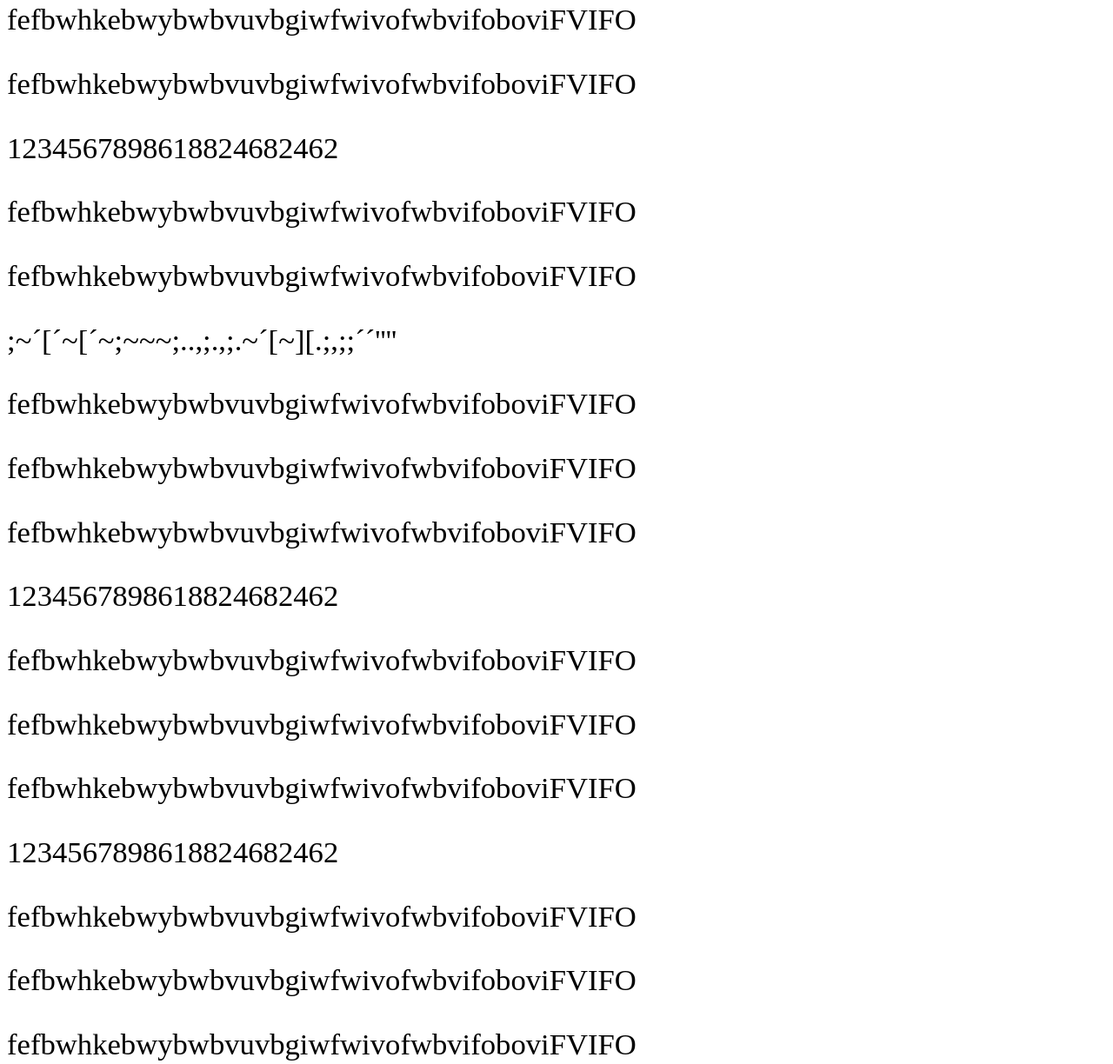
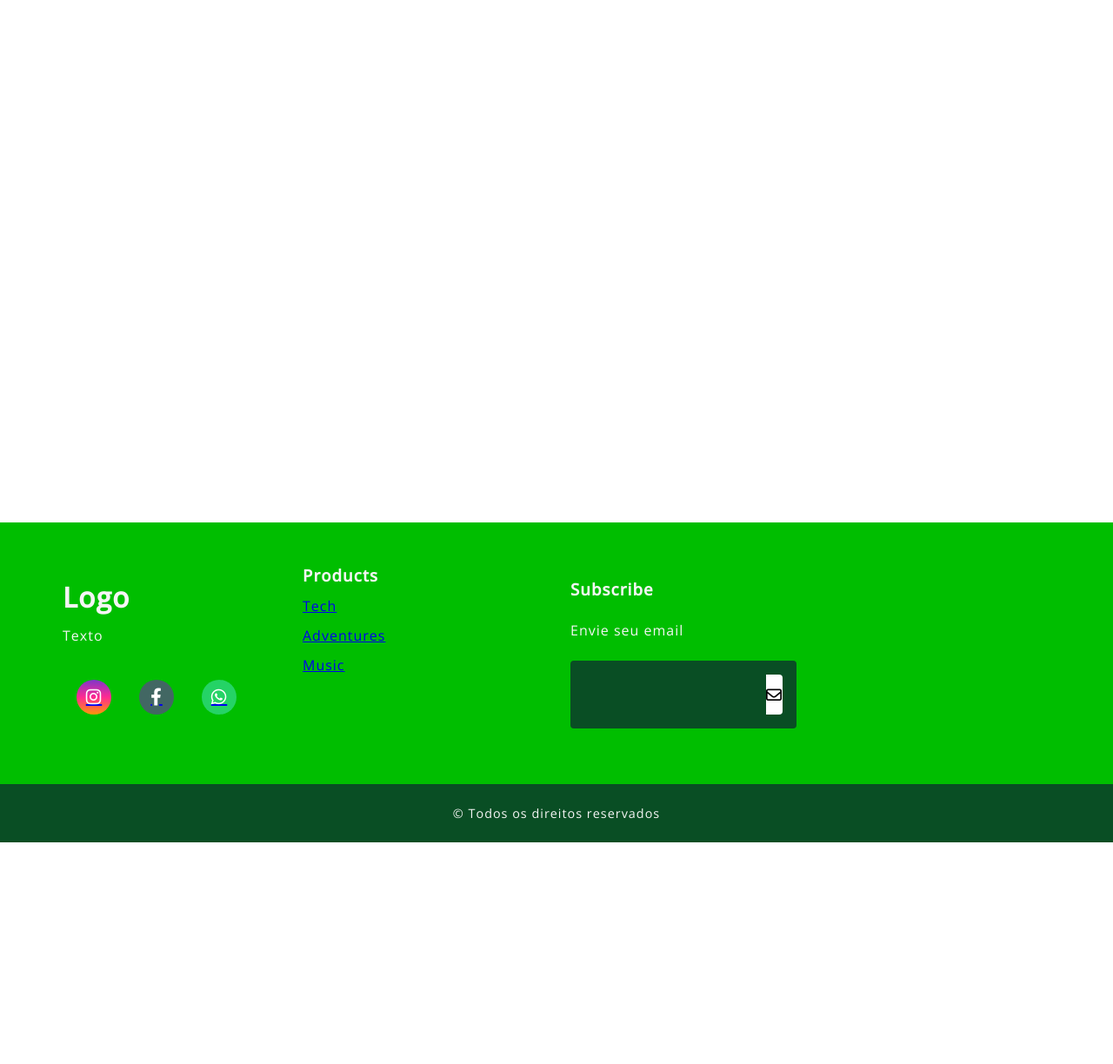
Before and after one commit to SnowSys/site-unip, a plain HTML site: page index.html in a window 1280 px wide. Shown: the part 289-1513 px from the top of the page at 87% size. After the commit the page ends 1258 px from the top, so only its background shows below. Drawn offline with nearby package versions, Linux system fonts and the light colour scheme; a web font is replaced by a local one.

Commit message:
Footer
Código com o footer pronto, precisa arrumar o header

```diff
--- a/estilo.css
+++ b/estilo.css
@@ -1,9 +1,31 @@
+/* Importando um estilo de fonte */
+@import url('https://fonts.googleapis.com/css2?family=Anek+Latin:wght@200;500&family=Open+Sans:ital,wght@0,300;0,400;0,500;1,300;1,400;1,500&display=swap');
+
+:root{
+    --color-neutral-0: #0e0c0c;
+    --color-neutral-10: rgb(0, 190, 0);
+    --color-neutral-30: #a8a29e;
+    --color-neutral-40: #f5f5f5;
+}
+
+main{
+    height: 80vh;
+}
+
+/* Configuração da fonte */
+* {
+    font-family:  'Open Sans', sans-serif;
+    margin: 0;
+    padding: 0;
+    box-sizing: border-box;
+    letter-spacing: 1px;
+}
 /*CONFIG NAVBAR*/
 .navbar{
     position: sticky;
     top: 0;
 }
-ul{
+/* ul{
     display: flex;
     gap: 30px;
 }
@@ -17,7 +39,6 @@ ul , li , a {
     text-decoration: underline;
     transition: 0,5s ease;
 }
-
 ul:hover li a{
     color: blue;
 }
@@ -26,7 +47,7 @@ ul:hover li a:not(:hover){
     color: black;
     opacity: 0,5;
     filter: blur(10px);
-}
+} */
 div{
     width: 100%;
     margin: 0 auto;
@@ -45,7 +66,7 @@ nav{
     justify-content: right;
 }
 
-li{
+/* li{
     position: relative;
     display: block;
     transition: .5s;
@@ -67,7 +88,7 @@ li:hover{
 li:hover::after{
     transform: scaleX(1);
     transform-origin: left;
-}
+} */
 
 /*CONFIG VIDEO/LOGO*/
 .video1{
@@ -100,6 +121,123 @@ li:hover::after{
     mix-blend-mode: multiply;
 }
 
-P{
-    font-size: 26pt;
+footer{
+    width: 100%;
+    color: var(--color-neutral-40);
 }
+
+#footer_conteudo{
+    background-color: var(--color-neutral-10);
+    display: grid;
+    grid-template-columns: repeat(4, 1fr);
+    padding: 3rem 3.5rem;
+}
+
+#footer_contatos h1{
+    margin-bottom: 0.75rem;
+}
+
+#footer_social_media{
+    display: flex;
+    gap: 2rem;
+    margin-top: 1.5rem;
+}
+
+#footer_social_media .footer-link{
+    display: flex;
+    align-items: center;
+    justify-content: center;
+    height: 2.5rem;
+    width: 2.5rem;
+    border-radius: 50%;
+    transition: all 0.4s;
+}
+
+#footer_social_media.footer-link:hover{
+    opacity: 0.8;
+}
+
+#footer_social_media .footer-link i{
+    font-size: 1.25rem;
+}
+
+#instagram{
+    background:linear-gradient(#7f37c9, #ff2992, #ff9807);
+}
+
+#facebook {
+    background-color: #426763;
+}
+
+#whatsapp{
+    background-color: #25d366;
+}
+
+.footer-lista{
+    display: flex;
+    flex-direction: column;
+    gap: 0.75rem;
+    list-style: none;
+}
+
+.footer-lista .footer-link{
+    color: #426763)
+}
+
+.footer-lista .footer-link:hover{
+    color: #7f37c9;
+}
+
+#footer_email{
+    display: flex;
+    flex-direction: column;
+    gap: 1.5rem;
+}
+
+#footer_email p{
+    color: var(--color-neutral-40);
+}
+
+#input_group {
+    display: flex;
+    align-items: center;
+    background-color: #094e24;
+    border-radius: 4px;
+}
+
+#input_group input {
+    all: unset;
+    padding: 0.75rem;
+    width: 100%;
+}
+
+#input_group button{
+    background-color: #ffffff;
+    border: none;
+    color: (var(--color-neutral-40));
+    pad: 0px 1.25rem;
+    font-size: 1.125rem;
+    height: 100%;
+    border-radius: 0px 4px 4px 0px;
+    cursor: pointer;
+}
+
+#input_group button:hover {
+    opacity: 0.8;
+}
+
+#footer_copyright{
+    display: flex;
+    justify-content: center;
+    background-color: #094e24;
+    font-size: 0.9rem;
+    padding: 1.5rem;
+    font-weight: 100;
+}
+
+@media screen and (max-width: 768px) {
+    #footer_conteudo {
+        grid-template-columns: repeat(2, 1fr);
+        padding: 3rem 2rem;
+    }
+}
--- a/index.html
+++ b/index.html
@@ -1,9 +1,12 @@
 <!DOCTYPE html>
 <head>
+    <meta charset="UTF-8"/>
+    <link rel="stylesheet" href="https://cdnjs.cloudflare.com/ajax/libs/font-awesome/6.4.0/css/all.min.css" integrity="sha512-iecdLmaskl7CVkqkXNQ/ZH/XLlvWZOJyj7Yy7tcenmpD1ypASozpmT/E0iPtmFIB46ZmdtAc9eNBvH0H/ZpiBw==" crossorigin="anonymous" referrerpolicy="no-referrer" />
     <link rel="stylesheet" href="estilo.css"/>
-    <title>Document</title>
+    <title>Projeto</title>
 </head>
 <body>
+        <!--Cabeçalho-->
         <nav class="navbar">
             <div class="video1">
             <section class="logo">
@@ -12,36 +15,66 @@
             </section>
             </div>
             <div class="navegador">
-            <ul>
+            <ul id="menu">
                 <li><a>home</a></li>
                 <li><a>Hidroelética</a></li>
                 <li><a>Eólica</a></li>
             </ul>
             </div>
         </nav>
-        <p>;~´[´~[´~;~~~;..,;.,;.~´[~][.;,;;´´''''</p>
-        <p>fefbwhkebwybwbvuvbgiwfwivofwbvifoboviFVIFO</p>
-        <p>fefbwhkebwybwbvuvbgiwfwivofwbvifoboviFVIFO</p>
-        <p>1234567898618824682462</p>
-        <p>fefbwhkebwybwbvuvbgiwfwivofwbvifoboviFVIFO</p>
-        <p>fefbwhkebwybwbvuvbgiwfwivofwbvifoboviFVIFO</p>
-        <p>;~´[´~[´~;~~~;..,;.,;.~´[~][.;,;;´´''''</p>
-        <p>fefbwhkebwybwbvuvbgiwfwivofwbvifoboviFVIFO</p>
-        <p>fefbwhkebwybwbvuvbgiwfwivofwbvifoboviFVIFO</p>
-        <p>fefbwhkebwybwbvuvbgiwfwivofwbvifoboviFVIFO</p>
-        <p>1234567898618824682462</p>
-        <p>fefbwhkebwybwbvuvbgiwfwivofwbvifoboviFVIFO</p>
-        <p>fefbwhkebwybwbvuvbgiwfwivofwbvifoboviFVIFO</p>
-        <p>fefbwhkebwybwbvuvbgiwfwivofwbvifoboviFVIFO</p>
-        <p>1234567898618824682462</p>
-        <p>fefbwhkebwybwbvuvbgiwfwivofwbvifoboviFVIFO</p>
-        <p>fefbwhkebwybwbvuvbgiwfwivofwbvifoboviFVIFO</p>
-        <p>fefbwhkebwybwbvuvbgiwfwivofwbvifoboviFVIFO</p>
-        <p>;~´[´~[´~;~~~;..,;.,;.~´[~][.;,;;´´''''</p>
-        <p>fefbwhkebwybwbvuvbgiwfwivofwbvifoboviFVIFO</p>
-        <p>fefbwhkebwybwbvuvbgiwfwivofwbvifoboviFVIFO</p>
-        <p>fefbwhkebwybwbvuvbgiwfwivofwbvifoboviFVIFO</p>
-        <p>fefbwhkebwybwbvuvbgiwfwivofwbvifoboviFVIFO</p>
+        <!--Conteúdo do site-->
+
+            <p>Lorem Ipsum is simply dummy text of the printing and typesetting industry. Lorem Ipsum has been the industry's standard dummy text ever since the 1500s, when an unknown printer took a galley of type and scrambled it to make a type specimen book. It has survived not only five centuries, but also the leap into electronic typesetting, remaining essentially unchanged. It was popularised in the 1960s with the release of Letraset sheets containing Lorem Ipsum passages, and more recently with desktop publishing software like Aldus PageMaker including versions of Lorem Ipsum</p>
+
+       <!-- Início do footer (rodapé)-->
+       <main></main>
+        <footer>
+            <div id="footer_conteudo">
+                <div id="footer_contatos">
+                    <h1>Logo</h1>
+                    <p>Texto</p>
+                    <div id="footer_social_media">
+                        <a href="#" class="footer-link" id="instagram">
+                            <i class="fa-brands fa-instagram" style="color: #fff;"></i>
+                        </a>
+                        <a href="#" class="footer-link" id="facebook">
+                            <i class="fa-brands fa-facebook-f" style="color: #fff;"></i>
+                        </a>
+                        <a href="#" class="footer-link" id="whatsapp">
+                            <i class="fa-brands fa-whatsapp" style="color: #fff;"></i>
+                        </a>
+                    </div>
+                </div>
+                <ul class="footer-lista">
+                    <li>
+                        <h3>Products</h3>
+                    </li>
+                    <li>
+                        <a href="#" class="footer-link">Tech</a>
+                    </li>
+                    <li>
+                        <a href="#" class="footer-link">Adventures</a>
+                    </li>
+                    <li>
+                        <a href="#" class="footer-link">Music</a>
+                    </li>
+                </ul>
+                <div id="footer_email">
+                    <h3>Subscribe</h3>
+                    <p>Envie seu email</p>
+
+                    <div id="input_group">
+                        <input type="email" id="email">
+                        <button>
+                            <i class="fa-regular fa-envelope" style="color: #000000;"></i>
+                        </button>
+                    </div>
+                </div>
+            </div>
+            <div id="footer_copyright">
+                &#169 Todos os direitos reservados
+            </div>
+        </footer>
 
 </body>
 </html>
```
